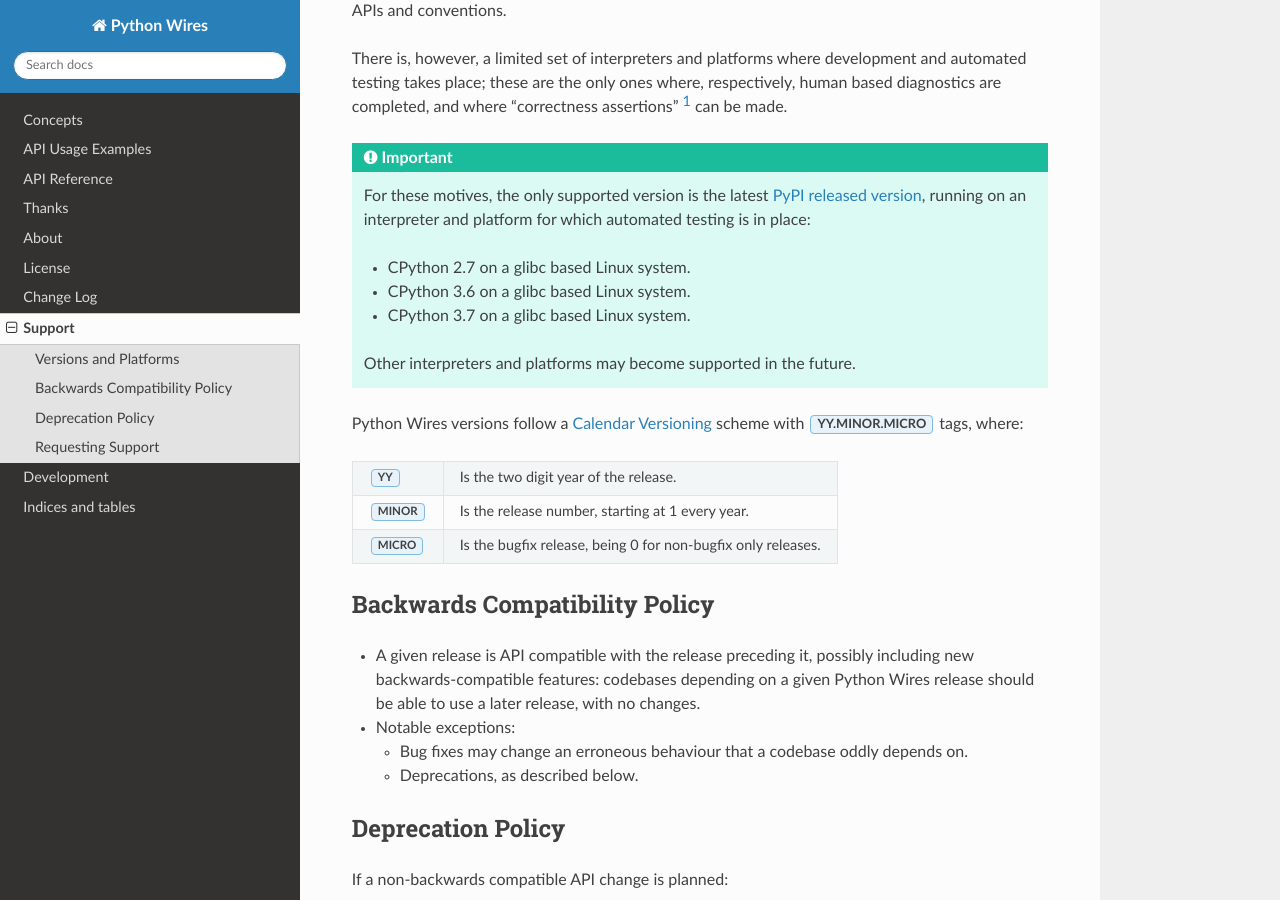
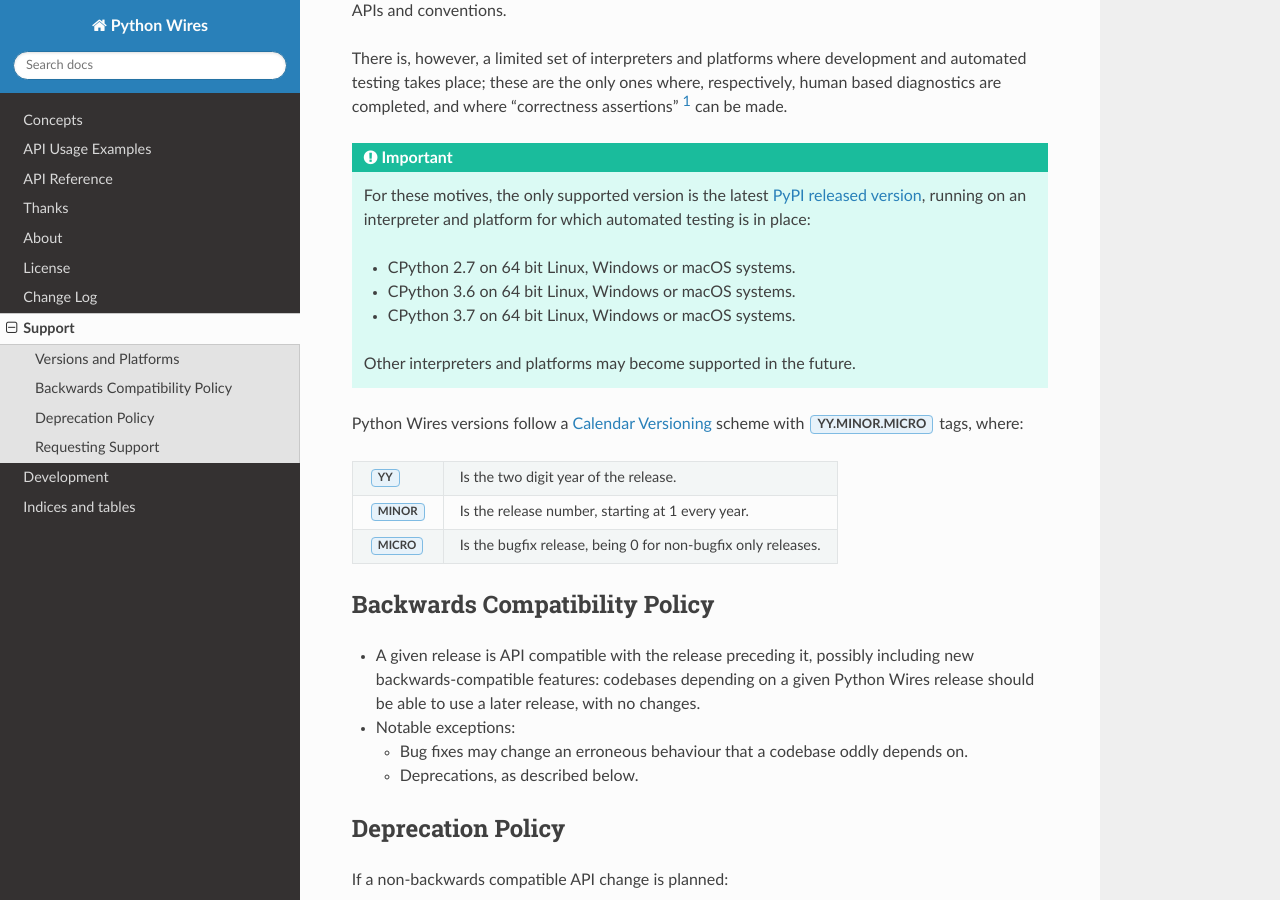
Before and after one commit to tmontes/python-wires, a Sphinx documentation site: the page built from docs/source/support.rst, in a window 1280 px wide and 900 px high, scrolled down 337 px. Built offline with Sphinx 7.4.7 and the Read the Docs theme 2.0.0, drawn with Linux system fonts in a browser that asks for light colours.

Commit message:
Updated docs: 64 bit Windows and macOS now supported.

```diff
--- a/docs/source/support.rst
+++ b/docs/source/support.rst
@@ -15,9 +15,9 @@
 
     For these motives, the only supported version is the latest `PyPI released version <https://pypi.org/pypi/wires>`_, running on an interpreter and platform for which automated testing is in place:
 
-    * CPython 2.7 on a glibc based Linux system.
-    * CPython 3.6 on a glibc based Linux system.
-    * CPython 3.7 on a glibc based Linux system.
+    * CPython 2.7 on 64 bit Linux, Windows or macOS systems.
+    * CPython 3.6 on 64 bit Linux, Windows or macOS systems.
+    * CPython 3.7 on 64 bit Linux, Windows or macOS systems.
 
     Other interpreters and platforms may become supported in the future.
 
```
